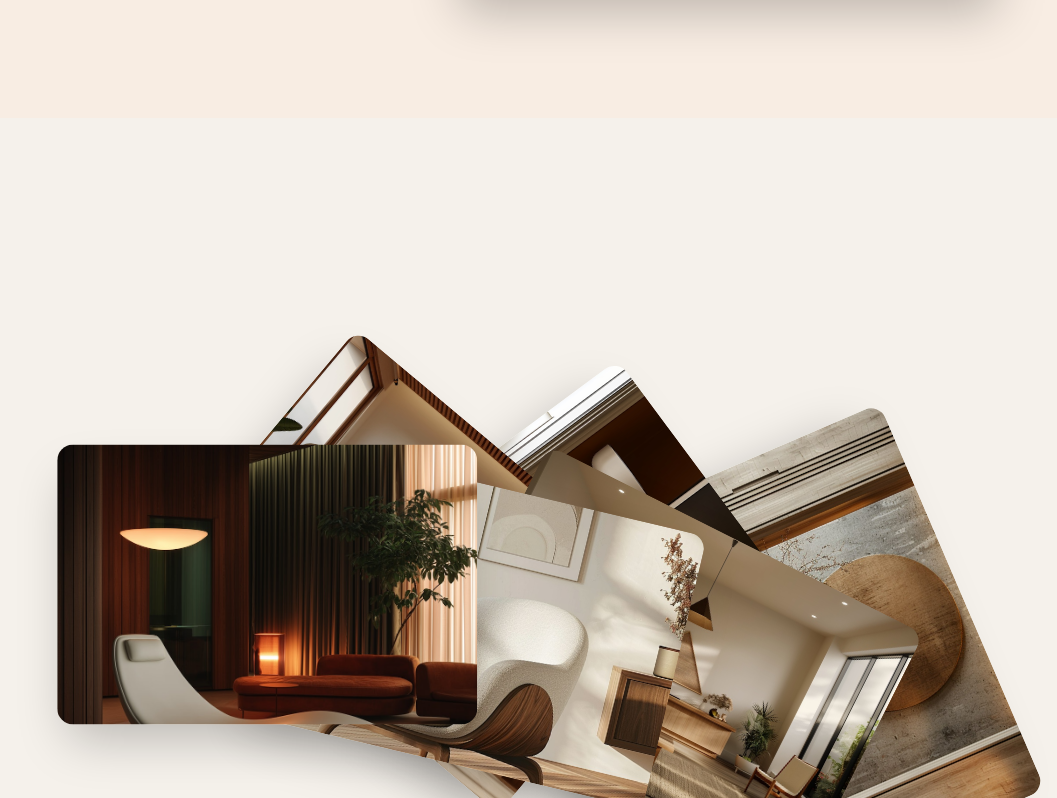
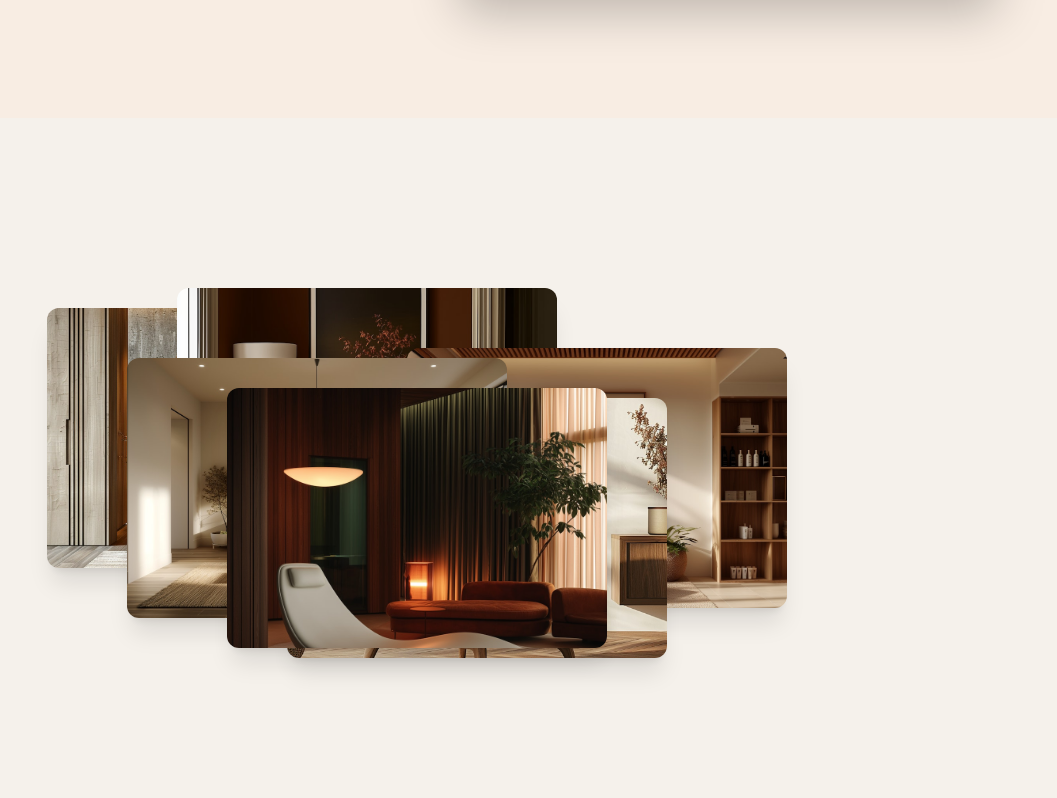
Before and after one commit to Shazzadhossensunny/troscan-clone, a Next.js app: page / in a window 1280 px wide. Shown: the part 1482-2280 px from the top of the page, without its empty margins (223-1280 px from the left). Built offline with nearby package versions, Linux system fonts and the light colour scheme.

Commit message:
gallery section

```diff
--- a/src/components/home/About.tsx
+++ b/src/components/home/About.tsx
@@ -6,7 +6,7 @@ import Image from "next/image";
 
 const About = () => {
   const ref = useRef(null);
-  const isInView = useInView(ref, { once: true, threshold: 0.3 });
+  const isInView = useInView(ref, { once: true, amount: 0.3 });
 
   return (
     <section
--- a/src/components/home/Expertise.tsx
+++ b/src/components/home/Expertise.tsx
@@ -2,6 +2,7 @@
 
 import React, { useState } from "react";
 import { motion } from "framer-motion";
+import Image from "next/image";
 
 const Expertise = () => {
   const [hoveredIndex, setHoveredIndex] = useState(1); // Default to "Room Decoration & Styling"
@@ -11,51 +12,43 @@ const Expertise = () => {
       id: 1,
       number: "01",
       title: "Custom Furniture Design",
-      image: "/images/expertise.jpeg", // Replace with your actual image URL
+      image: "/images/expertise.jpeg",
     },
     {
       id: 2,
       number: "02",
       title: "Room Decoration & Styling",
-      image: "/images/decor.jpeg", // Replace with your actual image URL
+      image: "/images/decor.jpeg",
     },
     {
       id: 3,
       number: "03",
       title: "Space Planning & Interior Layout",
-      image: "/images/interior.jpeg", // Replace with your actual image URL
+      image: "/images/interior.jpeg",
     },
     {
       id: 4,
       number: "04",
       title: "Home Renovations & Remodeling",
-      image: "/images/home.jpeg", // Replace with your actual image URL
+      image: "/images/home.jpeg",
     },
     {
       id: 5,
       number: "05",
       title: "Lighting Design",
-      image: "/images/lighiting.jpeg", // Replace with your actual image URL
+      image: "/images/lighiting.jpeg",
     },
     {
       id: 6,
       number: "06",
       title: "Virtual Interior Design Consultations",
-      image: "/images/virtual.jpeg", // Replace with your actual image URL
+      image: "/images/virtual.jpeg",
     },
   ];
 
-  // For demo purposes, using different placeholder images
-  const demoImages = [
-    "https://images.unsplash.com/photo-1586023492125-27b2c045efd7?w=600&h=500&fit=crop", // Custom furniture
-    "https://images.unsplash.com/photo-1618221195710-dd6b41faaea6?w=600&h=500&fit=crop", // Room styling
-    "https://images.unsplash.com/photo-1560448204-e02f11c3d0e2?w=600&h=500&fit=crop", // Space planning
-    "https://images.unsplash.com/photo-1615529328331-f8917597711f?w=600&h=500&fit=crop", // Renovations
-    "https://images.unsplash.com/photo-1524634126442-357e0eac3c14?w=600&h=500&fit=crop", // Lighting
-    "https://images.unsplash.com/photo-1631889993959-41b4e9c6e3c5?w=600&h=500&fit=crop", // Virtual consultations
-  ];
-
-  const currentImage = demoImages[hoveredIndex - 1];
+  const currentItem =
+    expertiseItems.find((item) => item.id === hoveredIndex) ||
+    expertiseItems[1];
 
   return (
     <section className="relative min-h-screen bg-[#f5f0eb] overflow-hidden">
@@ -72,17 +65,20 @@ const Expertise = () => {
           {/* Left Image Section */}
           <div className="relative order-2 lg:order-1">
             <div className="relative aspect-[4/3] sm:aspect-[3/2] lg:aspect-[4/3] overflow-hidden rounded-lg">
-              <motion.img
+              <motion.div
                 key={hoveredIndex}
-                src={currentImage}
-                alt={`Interior design - ${
-                  expertiseItems[hoveredIndex - 1]?.title
-                }`}
-                className="w-full h-full object-cover"
-                initial={{ y: 20, opacity: 0 }}
+                className="w-full h-full"
+                initial={{ y: 100, opacity: 0 }}
                 animate={{ y: 0, opacity: 1 }}
                 transition={{ duration: 0.6, ease: "easeOut" }}
-              />
+              >
+                <Image
+                  src={currentItem.image}
+                  alt={currentItem.title}
+                  fill
+                  className="object-cover"
+                />
+              </motion.div>
             </div>
           </div>
 
@@ -102,16 +98,17 @@ const Expertise = () => {
                   key={item.id}
                   className="relative cursor-pointer group"
                   onMouseEnter={() => setHoveredIndex(item.id)}
-                  whileHover={{ x: 10 }}
-                  transition={{ duration: 0.3, ease: "easeOut" }}
+                  initial={{ y: 20, opacity: 0 }}
+                  animate={{ y: 0, opacity: 1 }}
+                  transition={{ duration: 0.4, delay: index * 0.1 }}
                 >
-                  {/* Background animation */}
+                  {/* Background animation - now from bottom to top */}
                   <motion.div
                     className="absolute inset-0 bg-[#8b5a3c] rounded-sm"
                     initial={{ height: 0, y: "100%" }}
                     animate={{
                       height: hoveredIndex === item.id ? "100%" : 0,
-                      y: hoveredIndex === item.id ? 0 : "100%",
+                      y: hoveredIndex === item.id ? "0%" : "100%",
                     }}
                     transition={{ duration: 0.4, ease: "easeOut" }}
                   />
--- a/src/components/home/Gallery.tsx
+++ b/src/components/home/Gallery.tsx
@@ -1,78 +1,106 @@
 "use client";
-import { motion, useScroll, useTransform } from "framer-motion";
-import { useRef } from "react";
+
+import { motion, useScroll, useMotionValue, useTransform } from "framer-motion";
+import { useEffect, useRef, useState } from "react";
 import Image from "next/image";
 
-const images = [
-  "/images/g1.jpeg", // Image 1 (bottom of stack)
-  "/images/g2.jpeg", // Image 2
-  "/images/g3.jpeg", // Image 3
-  "/images/g4.jpeg", // Image 4
-  "/images/g5.jpeg", // Image 5
-  "/images/g6.jpeg", // Image 6 (top of stack)
+const IMAGES = [
+  "/images/g1.jpeg",
+  "/images/g2.jpeg",
+  "/images/g3.jpeg",
+  "/images/g4.jpeg",
+  "/images/g5.jpeg",
+  "/images/g6.jpeg",
 ];
 
 export default function Gallery() {
-  const containerRef = useRef(null);
+  const sectionRef = useRef<HTMLDivElement>(null);
+  const [mounted, setMounted] = useState(false);
+  useEffect(() => setMounted(true), []);
+
   const { scrollYProgress } = useScroll({
-    target: containerRef,
+    target: mounted ? sectionRef : undefined,
     offset: ["start start", "end end"],
   });
 
+  const STEP_A = 0.33;
+  const STEP_B = 0.66;
+
+  // Motion values (snap effect)
+  const phase = useMotionValue(0); // 0 = stack, 1 = spread, 2 = text
+
+  useEffect(() => {
+    return scrollYProgress.on("change", (latest) => {
+      if (latest < STEP_A) {
+        phase.set(0);
+      } else if (latest < STEP_B) {
+        phase.set(1);
+      } else {
+        phase.set(2);
+      }
+    });
+  }, [scrollYProgress, phase]);
+
+  // Spread grid → inside 1920px with 50px LR padding, 0px TB padding
+  const spreadX = (i: number) =>
+    [-((1920 - 100) / 2 - 200), 0, (1920 - 100) / 2 - 200][i % 3];
+  const spreadY = (i: number) => (i < 3 ? -300 : 300);
+
+  // Initial stack → overlap
+  const stackOffsets = [
+    { x: 0, y: 0 },
+    { x: 60, y: 10 },
+    { x: -100, y: -30 },
+    { x: 180, y: -40 },
+    { x: -50, y: -100 },
+    { x: -180, y: -80 },
+  ];
+
+  // Text animation (only visible in phase = 2)
+  const textOpacity = useTransform(phase, [1, 2], [0, 1]);
+  const textY = useTransform(phase, [1, 2], [50, 0]);
+
   return (
-    <div
-      ref={containerRef}
+    <section
+      ref={sectionRef}
       className="relative h-[300vh] bg-[#f5f1eb]"
       style={{
         maxWidth: "1920px",
         margin: "0 auto",
         width: "100%",
+        padding: "0 50px",
       }}
     >
-      {/* Sticky container */}
-      <div
-        className="sticky top-0 h-screen overflow-hidden flex items-center justify-center"
-        style={{ padding: "0 50px" }}
-      >
-        {/* Images */}
-        {images.map((src, i) => {
-          // Calculate positions for grid (2 rows, 3 columns)
-          const isTopRow = i >= 3; // Images 4,5,6 go to top row
-          const colIndex = isTopRow ? i - 3 : i; // 0,1,2 position in each row
-
-          // Grid positions
-          const finalX = (colIndex - 1) * 450; // -450, 0, 450
-          const finalY = isTopRow ? -200 : 200; // -200 for top, 200 for bottom
-
-          // Initial stacked positions (more spread out)
-          const initialX = i * 80; // Much more spread
-          const initialY = i * 60;
-          const initialRotate = i * 20; // More rotation
+      <div className="sticky top-0 h-screen overflow-hidden">
+        <div className="relative h-full w-full flex items-center justify-center">
+          {IMAGES.map((src, i) => {
+            const sx = stackOffsets[i].x;
+            const sy = stackOffsets[i].y;
+            const gx = spreadX(i);
+            const gy = spreadY(i);
 
             return (
               <motion.div
-              key={i}
+                key={src}
                 style={{
-                x: useTransform(scrollYProgress, [0, 0.6], [initialX, finalX]),
-                y: useTransform(scrollYProgress, [0, 0.6], [initialY, finalY]),
-                rotate: useTransform(
-                  scrollYProgress,
-                  [0, 0.6],
-                  [initialRotate, 0]
-                ),
-                scale: useTransform(scrollYProgress, [0, 0.6], [1, 1]),
-                zIndex: images.length - i, // Top image has highest zIndex
+                  x: useTransform(phase, [0, 1, 2], [sx, gx, gx]),
+                  y: useTransform(phase, [0, 1, 2], [sy, gy, gy]),
+                  scale: useTransform(phase, [0, 1, 2], [1, 1.05, 1]),
+                  opacity: 1,
+                  zIndex: IMAGES.length - i,
                 }}
-              className="absolute w-[300px] sm:w-[340px] md:w-[380px] lg:w-[420px]
-                         h-[200px] sm:h-[220px] md:h-[250px] lg:h-[280px]
-                         rounded-2xl shadow-2xl overflow-hidden"
+                transition={{ duration: 0.6, ease: "easeOut" }}
+                className="absolute left-1/2 top-1/2 -translate-x-1/2 -translate-y-1/2
+                           w-[300px] sm:w-[340px] md:w-[360px] lg:w-[380px]
+                           h-[200px] sm:h-[220px] md:h-[240px] lg:h-[260px]
+                           rounded-xl shadow-xl overflow-hidden"
               >
                 <Image
                   src={src}
-                alt={`Interior design ${i + 1}`}
+                  alt={`Interior ${i + 1}`}
                   fill
                   className="object-cover"
-                sizes="(max-width: 768px) 300px, (max-width: 1024px) 340px, 420px"
+                  priority={i === 0}
                 />
               </motion.div>
             );
@@ -80,24 +108,18 @@ export default function Gallery() {
 
           {/* Text */}
           <motion.div
-          style={{
-            opacity: useTransform(scrollYProgress, [0.7, 1], [0, 1]),
-            y: useTransform(scrollYProgress, [0.7, 1], [100, 0]),
-          }}
-          className="absolute z-50 text-center max-w-5xl mx-auto px-6"
+            style={{ opacity: textOpacity, y: textY }}
+            className="pointer-events-none absolute left-1/2 top-1/2
+                       -translate-x-1/2 -translate-y-[90%] text-center px-6 max-w-4xl"
           >
-          <h2
-            className="text-3xl sm:text-4xl md:text-5xl lg:text-6xl xl:text-7xl
-                         font-bold text-[#8d493a] leading-tight"
-          >
+            <h2 className="text-2xl sm:text-3xl md:text-4xl lg:text-5xl font-bold text-[#8d493a] leading-snug">
               Transforming spaces with style,
               <br />
-            through Troscán's exquisite
-            <br />
-            design expertise.
+              through Troscán&apos;s exquisite design expertise.
             </h2>
           </motion.div>
         </div>
       </div>
+    </section>
   );
 }
```
Lines whose indentation alone changed are shown as unchanged.
